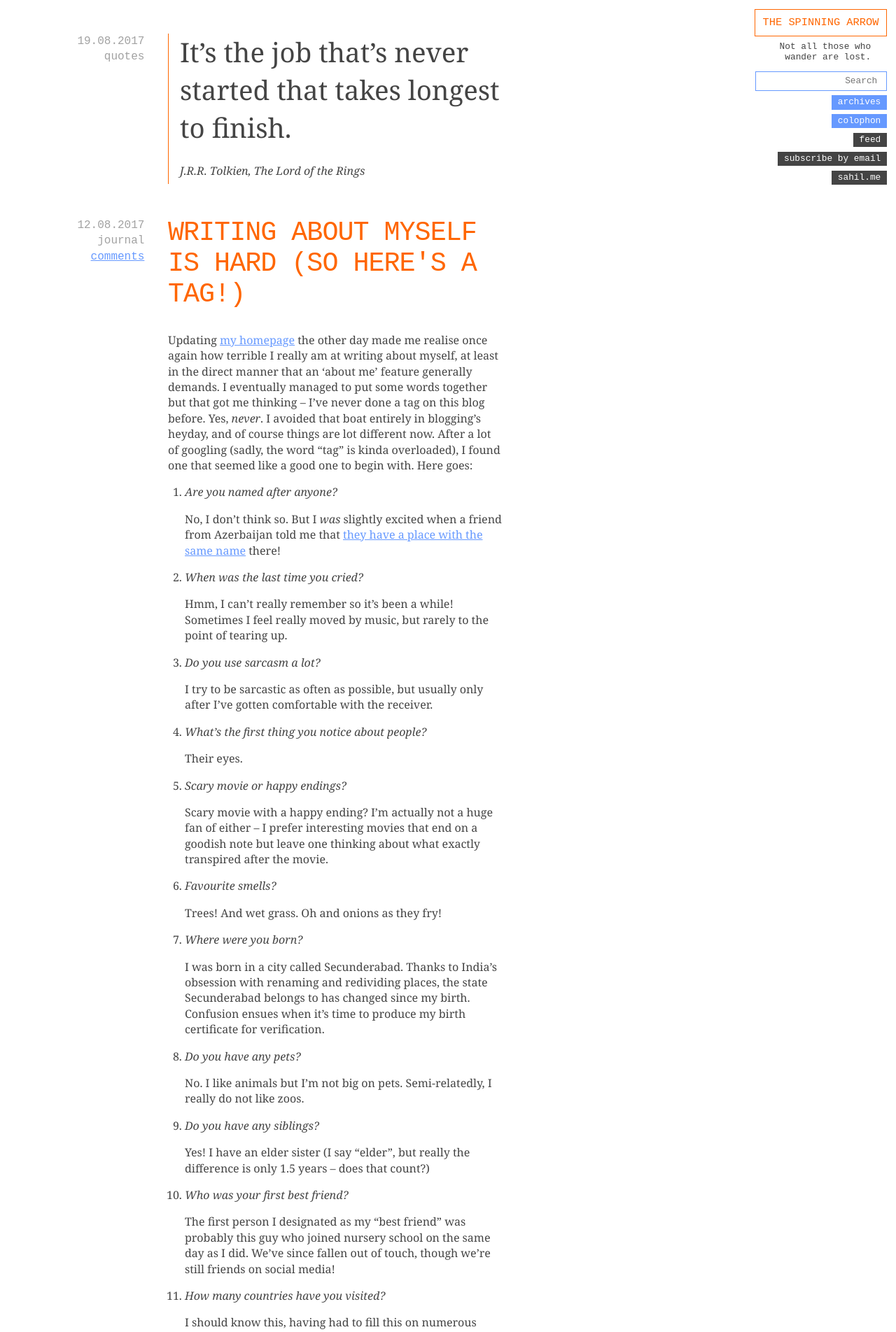
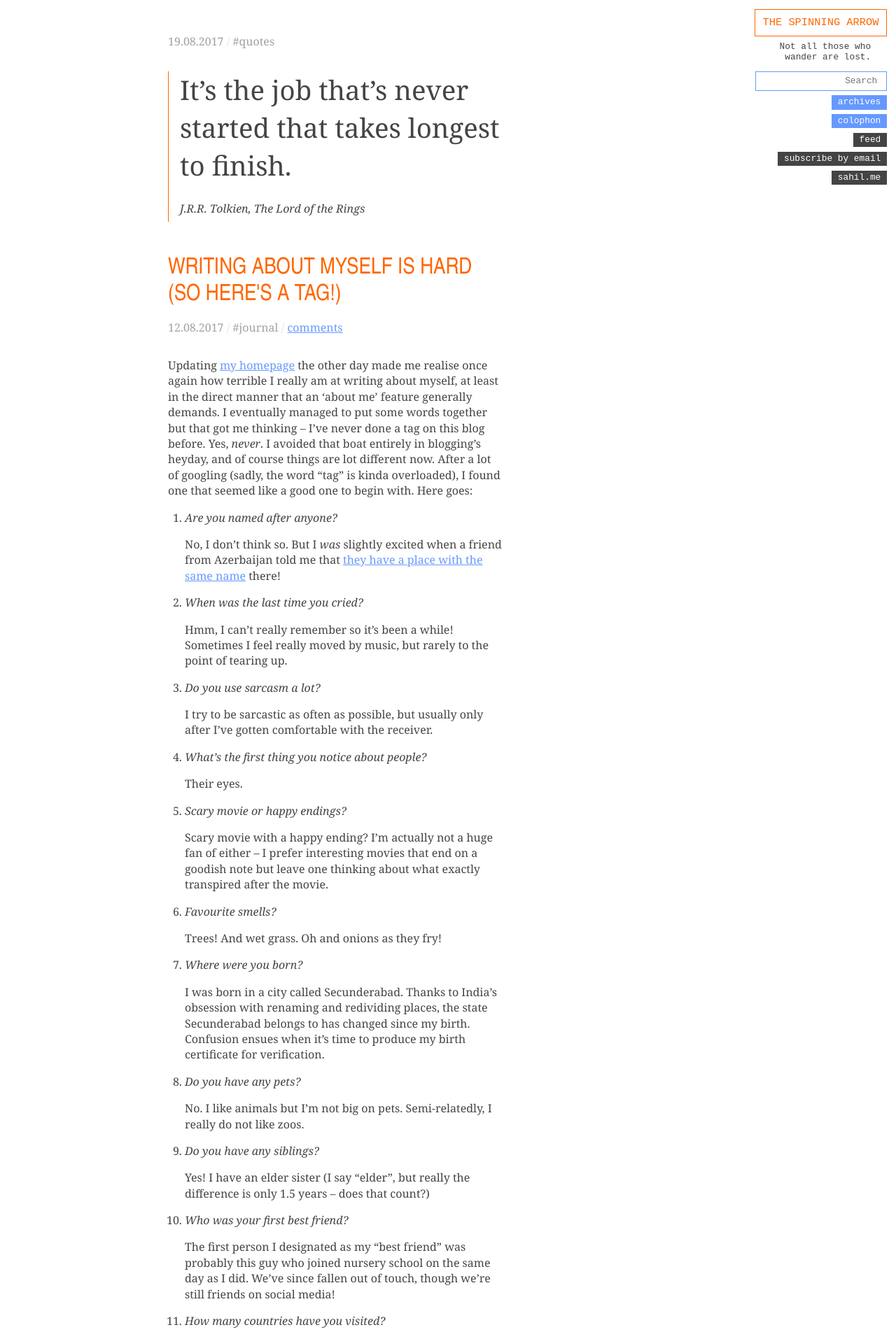
Before and after one commit to spinningarrow/blog.sahil.me, a Jekyll site: the page built from index.html, in a window 1280 px wide. Shown: the top 1904 px of the page at 70% size. Built offline with Jekyll 4.4.1, drawn with Linux system fonts in a browser that asks for light colours; comment, search, counter and statistics services are not loaded.

Commit message:
Update post heading styles

```diff
--- a/_includes/head.html
+++ b/_includes/head.html
@@ -8,6 +8,7 @@
 
 		<!-- Adobe Edge Web Fonts -->
 		<script src="//use.edgefonts.net/m-1m:n2,n4,n7.js"></script>
+		<script src="//use.edgefonts.net/league-gothic.js"></script>
 
 		<!-- Favicon -->
 		<link href="/assets/img/favicon.png" rel="icon" type="image/png">
--- a/assets/css/main.scss
+++ b/assets/css/main.scss
@@ -11,7 +11,8 @@ $offset-color: #fff;
 
 // Typefaces
 $primary-type: georgia, serif;
-$secondary-type: 'm-1m', 'm+ 1m', monospace;
+$secondary-type: 'league-gothic', 'league gothic', 'arial narrow', sans-serif;
+$tertiary-type: 'm-1m', 'm+ 1m', monospace;
 
 // Responsiveness
 $smaller-screen: "(max-width: 940px)";
@@ -35,8 +36,7 @@ body {
 
 h1 {
 	font-family: $secondary-type;
-	font-size: 2.4em;
-	font-weight: 200;
+	font-weight: normal;
 	text-transform: uppercase;
 }
 
@@ -67,7 +67,7 @@ img {
 /* Header */
 
 .site-header {
-	font-family: $secondary-type;
+	font-family: $tertiary-type;
 	font-size: 0.8em;
 	position: fixed;
 	right: 1em;
@@ -77,12 +77,14 @@ img {
 
 @media #{$smaller-screen} {
 	.site-header {
+		margin-bottom: 2rem;
 		position: static;
 		text-align: left;
 	}
 }
 
 .site-header h1 {
+	font-family: $tertiary-type;
 	font-size: 1.2em;
 	font-weight: normal;
 	line-height: 2.4;
@@ -185,7 +187,7 @@ img {
 }
 
 .post h1 {
-	letter-spacing: -1px;
+	margin: 1rem 0;
 }
 
 .post h1 a {
@@ -200,6 +202,7 @@ img {
 
 .post-body {
 	line-height: 1.4;
+	margin-top: 2rem;
 }
 
 .post-body figcaption {
@@ -226,29 +229,30 @@ img {
 }
 
 .post-meta {
-	box-sizing: border-box;
 	color: mix($primary-color, white, 50%);
-	font-family: $secondary-type;
-	left: -30%;
-	line-height: 1.4;
-	position: absolute;
-	text-align: right;
-	top: 0;
-	width: 23%;
-}
 
-@media #{$smaller-screen} {
-	.post-meta {
-		position: static;
-		text-align: left;
-		width: auto;
+	ul {
+		list-style: none;
+		margin: 0;
+		padding: 0;
 	}
-}
 
-.post-meta ul {
-	list-style: none;
-	margin: 0;
-	padding: 0;
+	li {
+		display: inline-block;
+
+		&::after {
+			content: ' /';
+			opacity: 0.3;
+		}
+
+		&:last-child::after {
+			content: '';
+		}
+	}
+
+	.post-category::before {
+		content: '#';
+	}
 }
 
 .post-quote blockquote {
@@ -273,7 +277,7 @@ img {
 }
 
 .highlight code {
-	font-family: $secondary-type;
+	font-family: $tertiary-type;
 }
 
 /* Comments */
@@ -289,7 +293,7 @@ img {
 }
 
 .page-archives h2 {
-	font-family: $secondary-type;
+	font-family: $tertiary-type;
 	font-size: 1em;
 	font-weight: 400;
 }
```
